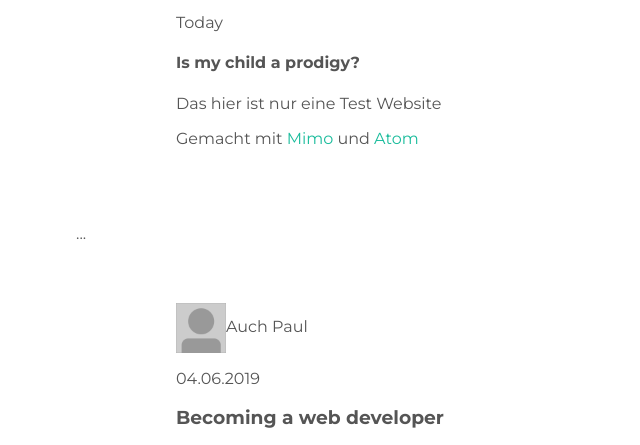
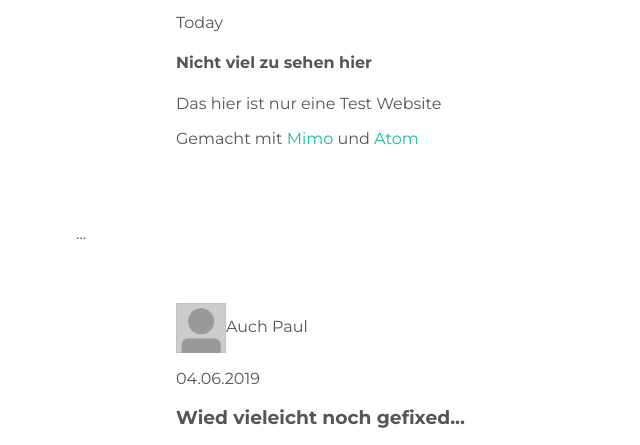
Before and after one commit to drechpaul/drechpaul.github.io, a plain HTML site: page index.html in a window 1280 px wide. Shown: the part 263-708 px from the top of the page, 64-704 px from the left. Drawn offline with Linux system fonts and the light colour scheme.

Commit message:
Update index.html

```diff
--- a/index.html
+++ b/index.html
@@ -22,7 +22,7 @@
     <span>Paul</span>
    </div>
    <p class="post-date">Today</p>
-   <h4 class="post-title">Is my child a prodigy?</h4>
+   <h4 class="post-title">Nicht viel zu sehen hier</h4>
    <div class="post-content">
     <p>Das hier ist nur eine Test Website</p>
     <p>Gemacht mit <a href="https://getmimo.com">Mimo</a> und <a href="atom.io">Atom</a></p>
@@ -39,7 +39,7 @@
 <span>Auch Paul</span>
 </div>
 <p class="post-date">04.06.2019</p>
-<h3 class="post-title">Becoming a web developer</h3>
+<h3 class="post-title">Wied vieleicht noch gefixed...</h3>
 <div class="post-content">
 <p>Könnte sein das die Bilder nicht laden ist noch ein Bug</p>
 <p>Wie gesagt eine reine Test Website</em>.</p>
```
